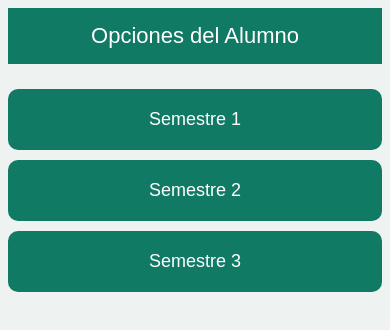
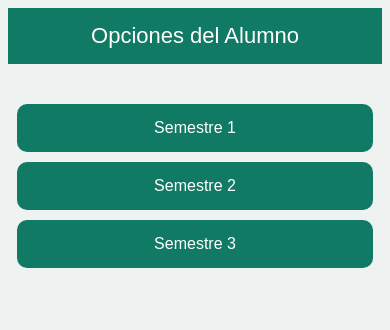
Before and after one commit to emman-bm/cobach-chihuahua-entrega-de-boletas, a plain HTML site: page reporte semestral.html in a window 390 px wide. Drawn offline with Linux system fonts and the light colour scheme.

Commit message:
Update reporte semestral.html

```diff
--- a/reporte semestral.html
+++ b/reporte semestral.html
@@ -3,7 +3,7 @@
 <head>
 <meta charset="UTF-8">
 
-<!-- NECESARIO PARA CELULAR -->
+<!-- ✅ NECESARIO PARA CELULAR -->
 <meta name="viewport" content="width=device-width, initial-scale=1.0">
 
 <title>Boletas del Alumno</title>
@@ -52,23 +52,12 @@
   }
 
   /* =========================
-     SOLO CELULAR
+     ✅ SOLO PARA CELULAR
+     NO CAMBIA PC
      ========================= */
   @media (max-width: 480px) {
-
     main {
-      width: 100%;
-      margin: 15px auto;
-    }
-
-    .btn {
-      padding: 20px;
-      font-size: 18px;
-    }
-
-    img {
-      width: 100%;
-      margin-top: 15px;
+      width: 95%;
     }
   }
 </style>
@@ -90,14 +79,20 @@
 
 <script>
   function mostrarImagen(id) {
+    // ocultar botones
     document.querySelectorAll('.btn').forEach(btn => {
       btn.style.display = 'none';
     });
 
+    // ocultar imágenes
     document.querySelectorAll('img').forEach(img => {
       img.style.display = 'none';
     });
 
+    // mostrar solo la imagen seleccionada
     document.getElementById(id).style.display = 'block';
   }
-<
+</script>
+
+</body>
+</html>
```
